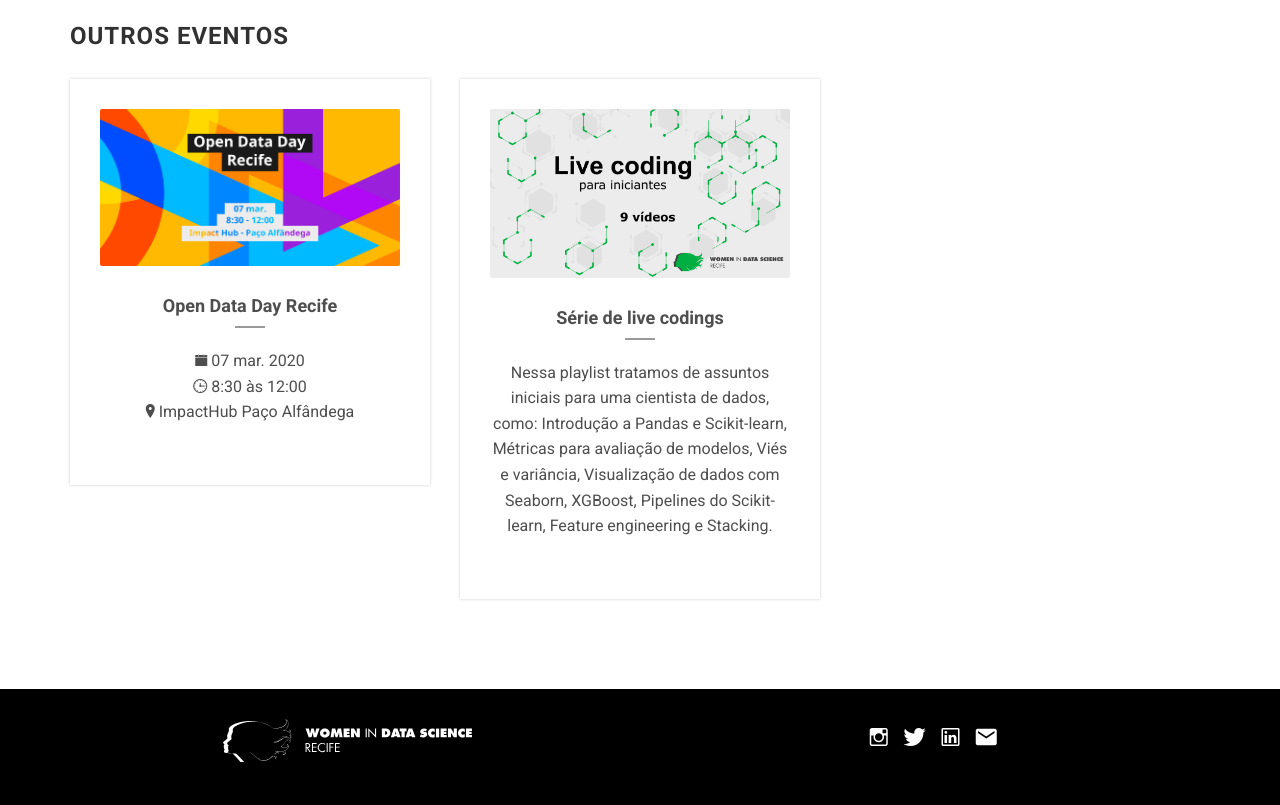
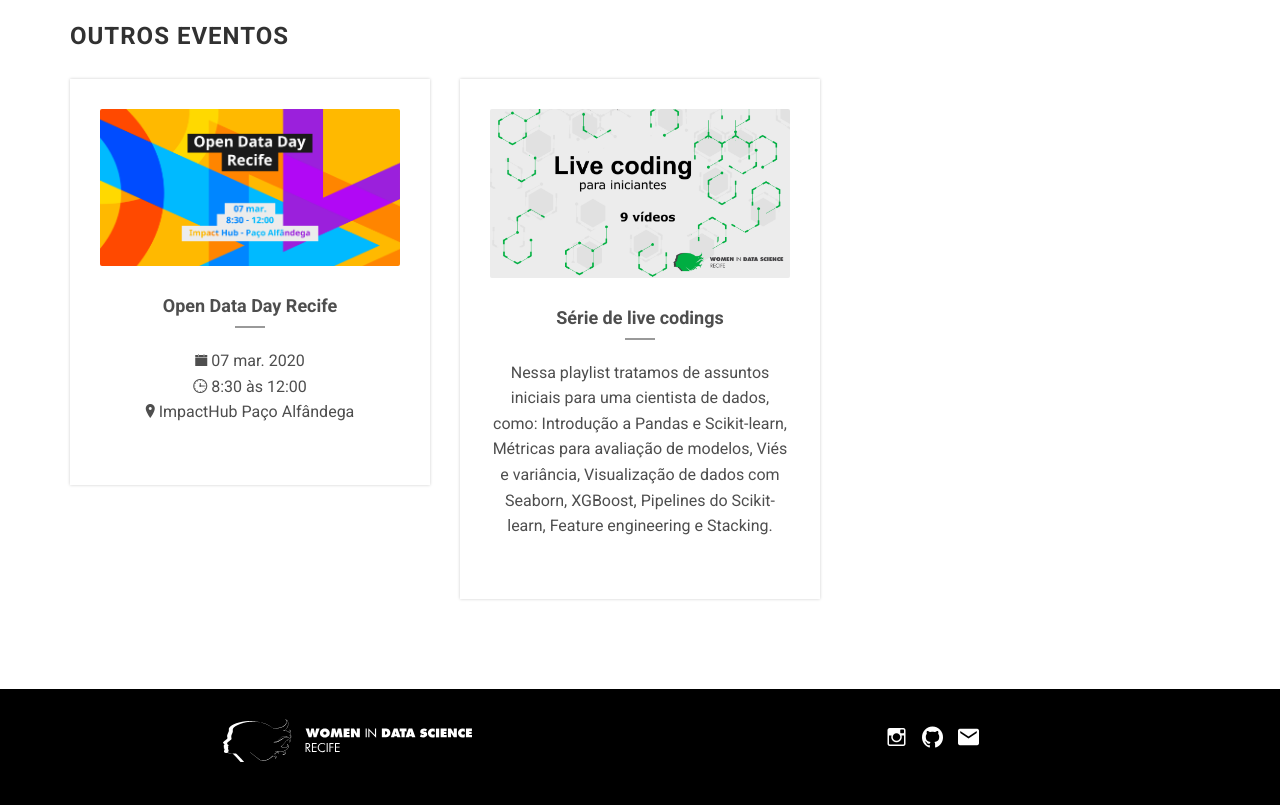
Before and after one commit to widsrecife/site-alternative, a website: page index.html in a window 1280 px wide. Shown: the part 4067-4872 px from the top of the page. Drawn offline with Linux system fonts and the light colour scheme; files whose address does not match are found by name.

Commit message:
update footer

```diff
--- a/index.html
+++ b/index.html
@@ -480,8 +480,9 @@
                 <div class="col-md-6">
                     <ul class="social-block">
                         <li><a href="https://www.instagram.com/widsrecife/" target="__blank"><i class="ion-social-instagram-outline"></i></a></li>
-                        <li><a href="https://twitter.com/widsrecife" target="__blank"><i class="ion-social-twitter"></i></a></li>
-                        <li><a href="https://www.linkedin.com/company/women-in-data-science-recife" target="__blank"><i class="ion-social-linkedin-outline"></i></a></li>
+                        <li><a href="https://github.com/widsrecife" target="__blank"><i class="ion-social-github"></i></a></li>
+                        <!-- <li><a href="https://twitter.com/widsrecife" target="__blank"><i class="ion-social-twitter"></i></a></li>
+                        <li><a href="https://www.linkedin.com/company/women-in-data-science-recife" target="__blank"><i class="ion-social-linkedin-outline"></i></a></li>    -->
                         <li><a href="mailto:widsrecife@gmail.com" target="__blank"><i class="ion-android-mail"></i></a></li>
                     </ul>
                 </div>
```
